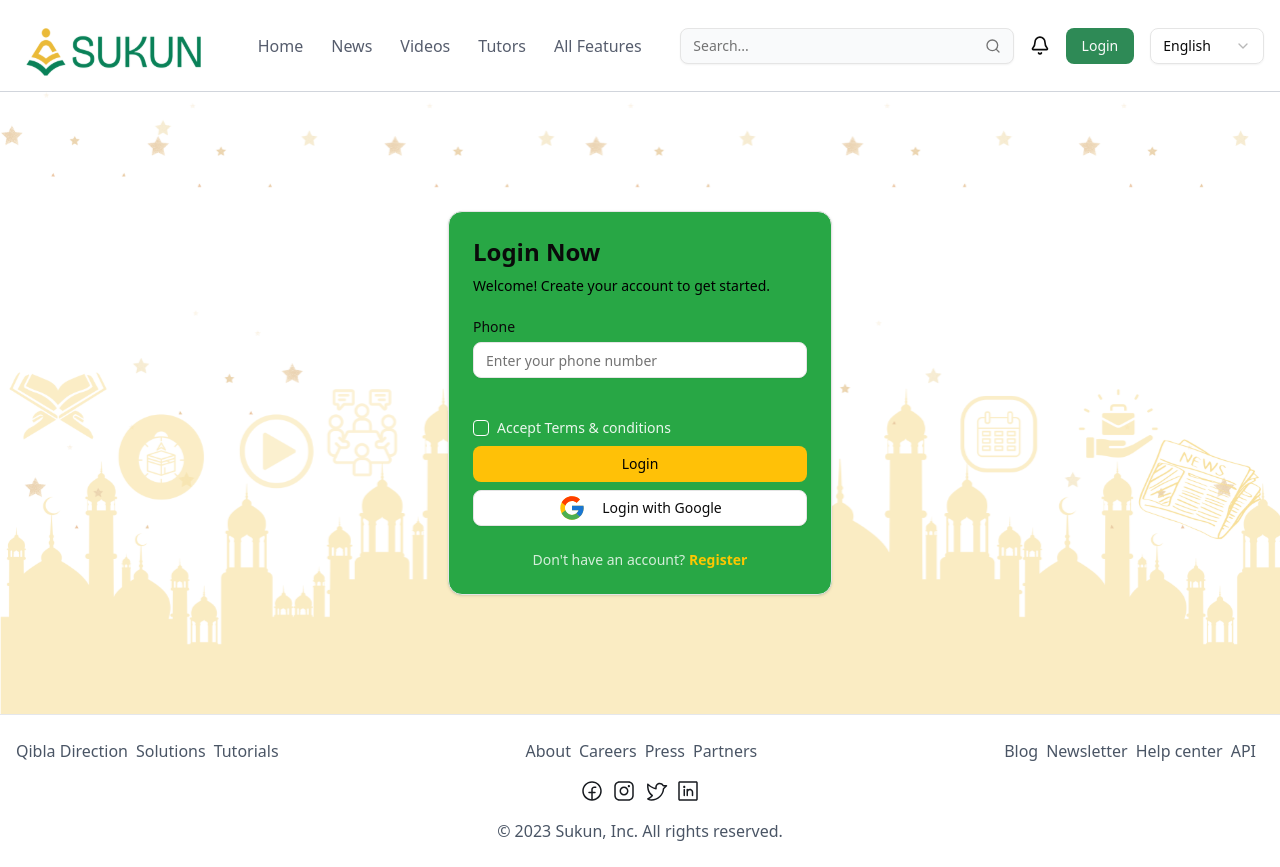
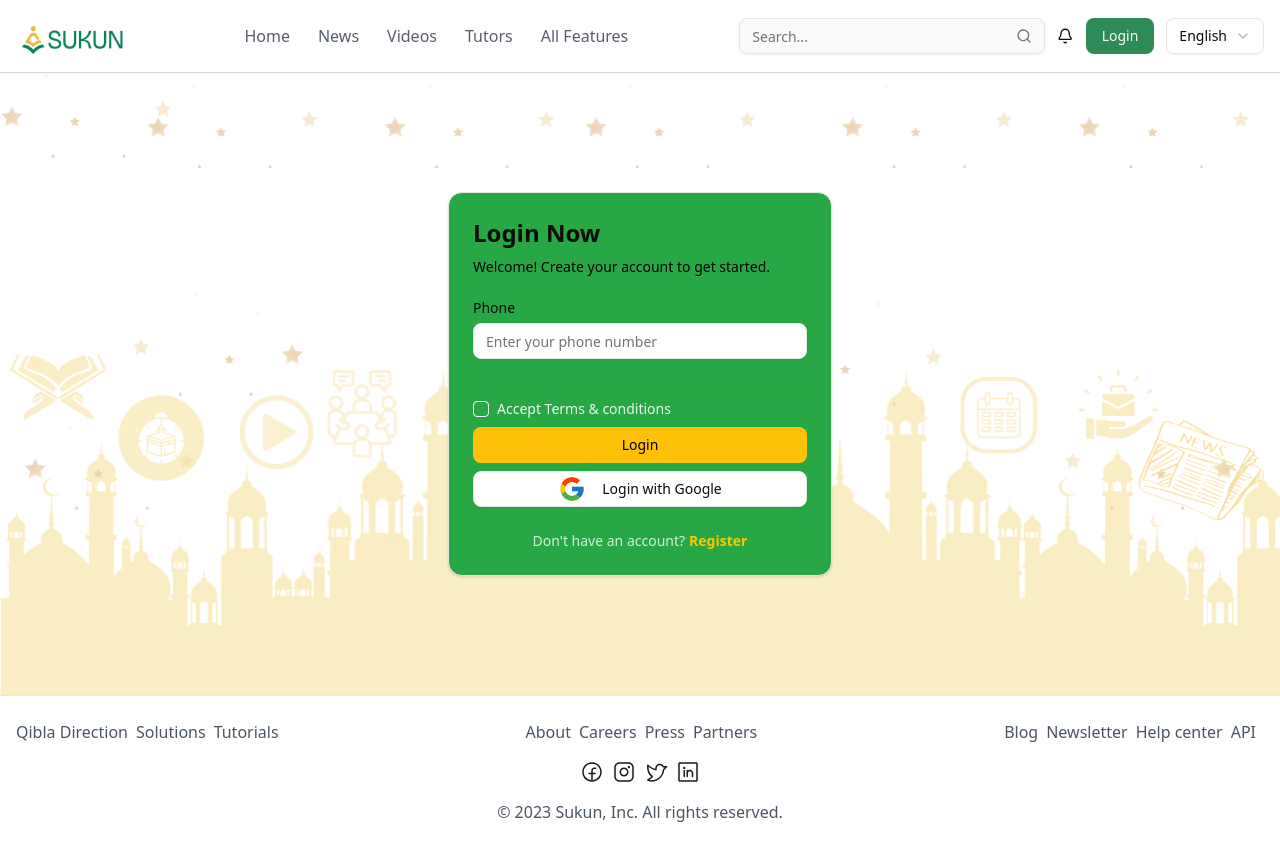
Before and after one commit to adithyanmkd/sukun-client, a React (Vite) app: page /auth/login in a window 1280 px wide. Built offline with nearby package versions, Linux system fonts and the light colour scheme; what @cloudinary/url-gen would draw is missing.

Commit message:
feat(ui): update navbar

```diff
--- a/src/common/Navbar.tsx
+++ b/src/common/Navbar.tsx
@@ -1,12 +1,11 @@
 import { Link } from "react-router-dom";
-
 import Logo from "../assets/icons/logo.svg";
 import {
   InputGroup,
   InputGroupAddon,
   InputGroupInput,
 } from "@/components/ui/input-group";
-import { Bell, SearchIcon } from "lucide-react";
+import { Bell, SearchIcon, Menu } from "lucide-react";
 import { Button } from "@/components/ui/button";
 import {
   Select,
@@ -20,66 +19,75 @@ import {
 import { useState } from "react";
 
 const menus = [
-  {
-    name: "Home",
-    href: "/",
-  },
-  {
-    name: "News",
-    href: "/",
-  },
-  {
-    name: "Videos",
-    href: "/",
-  },
-  {
-    name: "Tutors",
-    href: "/",
-  },
-  {
-    name: "All Features",
-    href: "/all-features",
-  },
+  { name: "Home", href: "/" },
+  { name: "News", href: "/" },
+  { name: "Videos", href: "/" },
+  { name: "Tutors", href: "/" },
+  { name: "All Features", href: "/all-features" },
 ];
 
 const Navbar = () => {
   const [language, setLanguage] = useState("en");
+  const [isMenuOpen, setIsMenuOpen] = useState(false);
 
   return (
-    <>
-      <header className="border-b border-b-gray-300">
-        <div className="mx-auto flex w-full max-w-7xl items-center justify-between px-4 py-1">
-          <Link to={"/"}>
-            <img src={Logo} alt="logo icon" />
+    <header className="sticky top-0 z-50 border-b border-gray-300 bg-white">
+      <div className="mx-auto flex w-full max-w-7xl items-center justify-between px-4 py-2 md:py-3">
+        {/* Logo */}
+        <Link to="/" className="flex items-center gap-2">
+          <img
+            src={Logo}
+            alt="logo icon"
+            className="h-10 w-auto md:h-12" // prevent touching & scale with screen
+          />
         </Link>
-          <div>
-            <ul className="flex gap-x-7">
+
+        {/* Hamburger menu for small screens */}
+        <button
+          className="block md:hidden"
+          onClick={() => setIsMenuOpen(!isMenuOpen)}
+        >
+          <Menu size={28} />
+        </button>
+
+        {/* Menu Links */}
+        <nav
+          className={`${
+            isMenuOpen ? "block" : "hidden"
+          } absolute top-16 left-0 z-40 w-full bg-white px-6 py-4 shadow-md md:static md:block md:w-auto md:bg-transparent md:p-0 md:shadow-none`}
+        >
+          <ul className="flex flex-col items-start gap-4 md:flex-row md:items-center md:gap-x-7">
             {menus.map((menu, index) => (
               <Link
-                  className="font-medium text-[#565D6D]"
+                className="font-medium text-[#565D6D] transition-colors hover:text-[#2E8A56]"
                 key={index}
                 to={menu.href}
+                onClick={() => setIsMenuOpen(false)} // close on click (mobile)
               >
                 {menu.name}
               </Link>
             ))}
           </ul>
-          </div>
-          <div className="flex items-center justify-center gap-x-4">
+        </nav>
+
+        {/* Right section */}
+        <div className="hidden items-center gap-x-3 md:flex">
           <InputGroup className="bg-gray-50">
-              <InputGroupInput placeholder="Search..."></InputGroupInput>
-              <InputGroupAddon align={"inline-end"}>
+            <InputGroupInput placeholder="Search..." />
+            <InputGroupAddon align="inline-end">
               <SearchIcon />
             </InputGroupAddon>
           </InputGroup>
-            <Bell size={35} className="cursor-pointer" />
+
+          <Bell size={28} className="cursor-pointer" />
+
           <Button asChild className="bg-[#2E8A56] hover:bg-[#1c7c46]">
-              <Link to={"/auth/login"}>Login</Link>
+            <Link to="/auth/login">Login</Link>
           </Button>
 
-            {/* language select */}
+          {/* Language select */}
           <Select value={language} onValueChange={setLanguage}>
-              <SelectTrigger className="w-[180px]">
+            <SelectTrigger className="w-[140px]">
               <SelectValue placeholder="Select Language" />
             </SelectTrigger>
             <SelectContent>
@@ -96,7 +104,6 @@ const Navbar = () => {
         </div>
       </div>
     </header>
-    </>
   );
 };
 
--- a/src/common/PageTransition.tsx
+++ b/src/common/PageTransition.tsx
@@ -8,13 +8,13 @@ interface PageTransitionProps {
 const PageTransition = ({ children }: PageTransitionProps) => {
   return (
     <motion.div
-      initial={{ opacity: 0 }}
-      animate={{ opacity: 1 }}
-      exit={{ opacity: 0 }}
-      transition={{
-        opacity: { duration: 0.25 },
-        layout: { duration: 0.25, ease: "easeOut" },
-      }}
+      // initial={{ opacity: 0 }}
+      // animate={{ opacity: 1 }}
+      // exit={{ opacity: 0 }}
+      // transition={{
+      //   opacity: { duration: 0.25 },
+      //   layout: { duration: 0.25, ease: "easeOut" },
+      // }}
       className="w-full"
     >
       <div className="w-full">{children}</div>
--- a/src/features/home/components/HeroSection.tsx
+++ b/src/features/home/components/HeroSection.tsx
@@ -1,4 +1,5 @@
 import HeroImage from "@assets/images/hero-image.svg";
+import { motion } from "framer-motion";
 import { Link } from "react-router-dom";
 
 const HeroSection = () => {
@@ -8,9 +9,15 @@ const HeroSection = () => {
         <img className="w-full" src={HeroImage} alt="hero image" />
       </div>
       <div className="relative w-full max-w-7xl">
-        <h1 className="max-w-[560px] text-6xl font-bold text-[#19191F]">
-          Find Your Tranquility with SUKUN
-        </h1>
+        <motion.h1
+          initial={{ opacity: 0, y: 50 }}
+          animate={{ opacity: 1, y: 0 }}
+          transition={{ duration: 0.5, ease: "easeOut" }}
+        >
+          <h1 className="max-w-[560px] text-6xl font-bold text-[#19191F]">
+            Find Your Tranquility with SUKUN
+          </h1>
+        </motion.h1>
         <p className="text-primary max-w-[560px] pt-10 text-xl font-light">
           Your daily companion for an Islamic lifestyle. Learn, discover, and
           grow in your faith.
```
Lines whose indentation alone changed are shown as unchanged.
